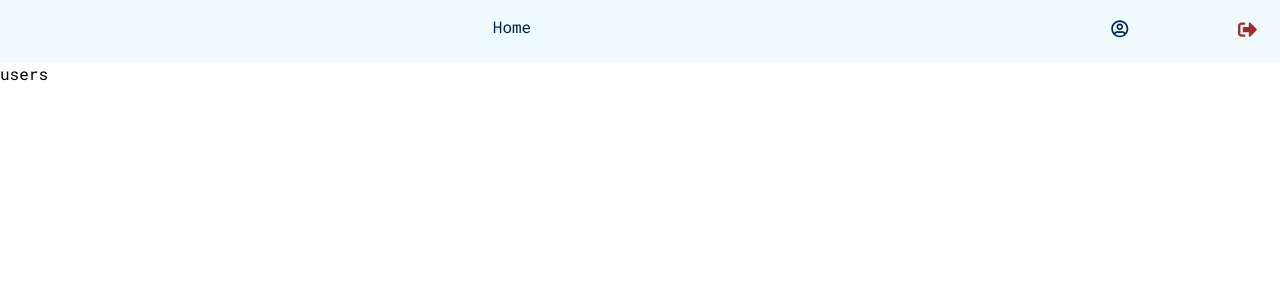
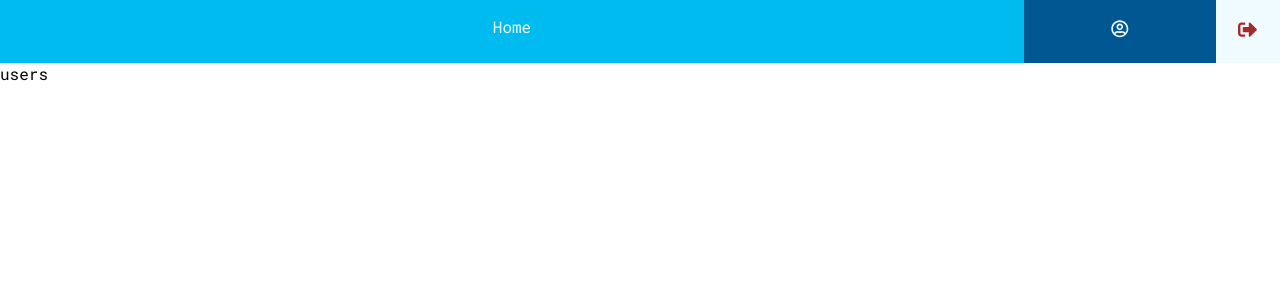
Before and after one commit to Folareen/sbsc-assessment-test, a React (Create React App) app: page /users in a window 1280 px wide. Shown: the top 300 px of the page. Built offline with nearby package versions, Linux system fonts and the light colour scheme.

Commit message:
active pages

```diff
--- a/src/components/Header.jsx
+++ b/src/components/Header.jsx
@@ -2,7 +2,7 @@ import React, { useState } from 'react'
 import { Link } from 'react-router-dom'
 import {FaRegUserCircle, FaSignOutAlt} from 'react-icons/fa'
 
-const Header = () => {
+const Header = ({active}) => {
 
   const [drop, setDrop] = useState(false)
 
@@ -13,12 +13,12 @@ const Header = () => {
   return (
     <nav>
       <ul className='header-nav'>
-        <li className="home-nav ">
+        <li className={active == "home" ? "home-nav active" : "home-nav "}>
           <Link to="/home" >
             Home
           </Link>
         </li>
-        <button className='account-dropdown' onClick={dropdown}>
+        <button className={ active == "my-account" || active == "users" ? 'account-dropdown active' : 'account-dropdown'} onClick={dropdown} >
           <FaRegUserCircle/>
         </button>
         <li className="account-nav" style={drop ? {display:"block"} : {display:"none"}}>
--- a/src/components/Home.jsx
+++ b/src/components/Home.jsx
@@ -21,7 +21,7 @@ const Homepage = () => {
 
   return (
     <div>
-        <Header/>
+        <Header active={"home"}/>
         <h3 className="name">
 
         </h3>
--- a/src/components/MyAccount.jsx
+++ b/src/components/MyAccount.jsx
@@ -4,7 +4,7 @@ import Header from './Header'
 const MyAccount = () => {
   return (
     <div>
-        <Header/>
+        <Header active={"my-account"}/>
         MyAccount
     </div>
   )
--- a/src/components/Users.jsx
+++ b/src/components/Users.jsx
@@ -4,7 +4,7 @@ import Header from './Header'
 const Users = () => {
   return (
     <div>
-      <Header/>
+      <Header active={"users"}/>
       users
     </div>
   )
--- a/src/css/index.css
+++ b/src/css/index.css
@@ -289,13 +289,16 @@ nav .header-nav .account-nav .dropdown .my-account-nav {
 
 nav .header-nav .account-nav .dropdown li {
   width: 100%;
-  padding: 1em;
   color: #00204a;
 }
 
 nav .header-nav .account-nav .dropdown li a {
   text-decoration: none;
   color: inherit;
+  height: 100%;
+  width: 100%;
+  display: inline-block;
+  padding: 1em;
 }
 
 nav .header-nav .account-nav .dropdown li:hover, nav .header-nav .account-nav .dropdown li:focus {
```
Also changed, not shown: src/scss/_header.scss (+7 -3 lines), 1 other file (tests, documents, lock files or other folders).
